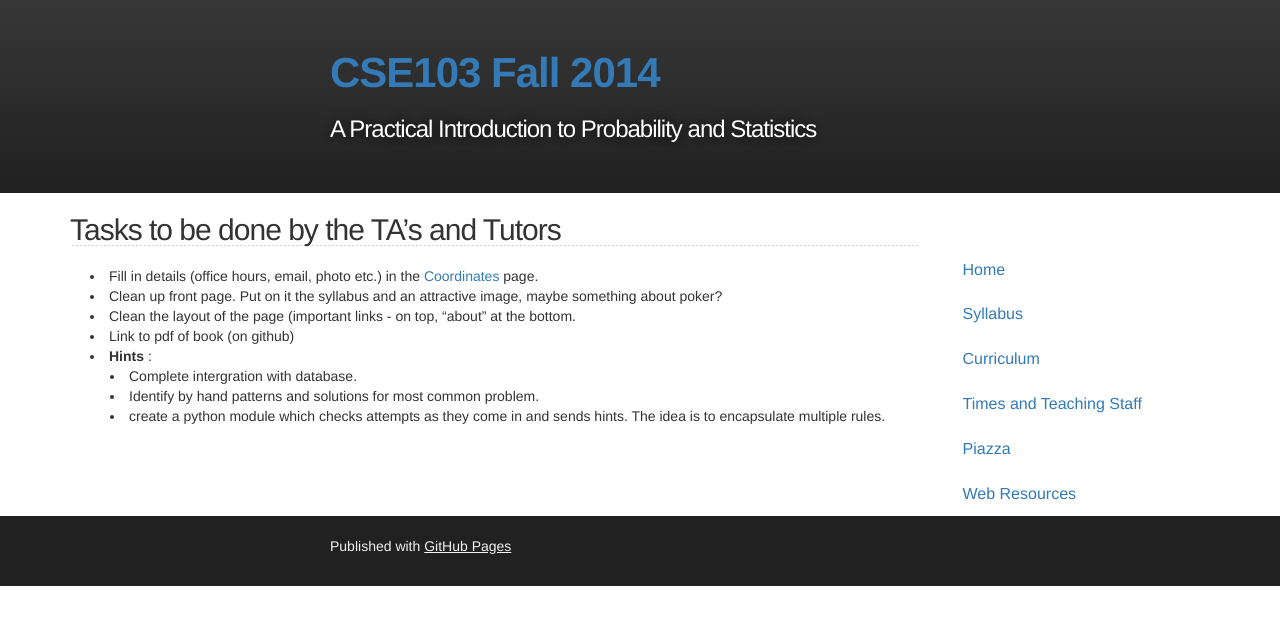
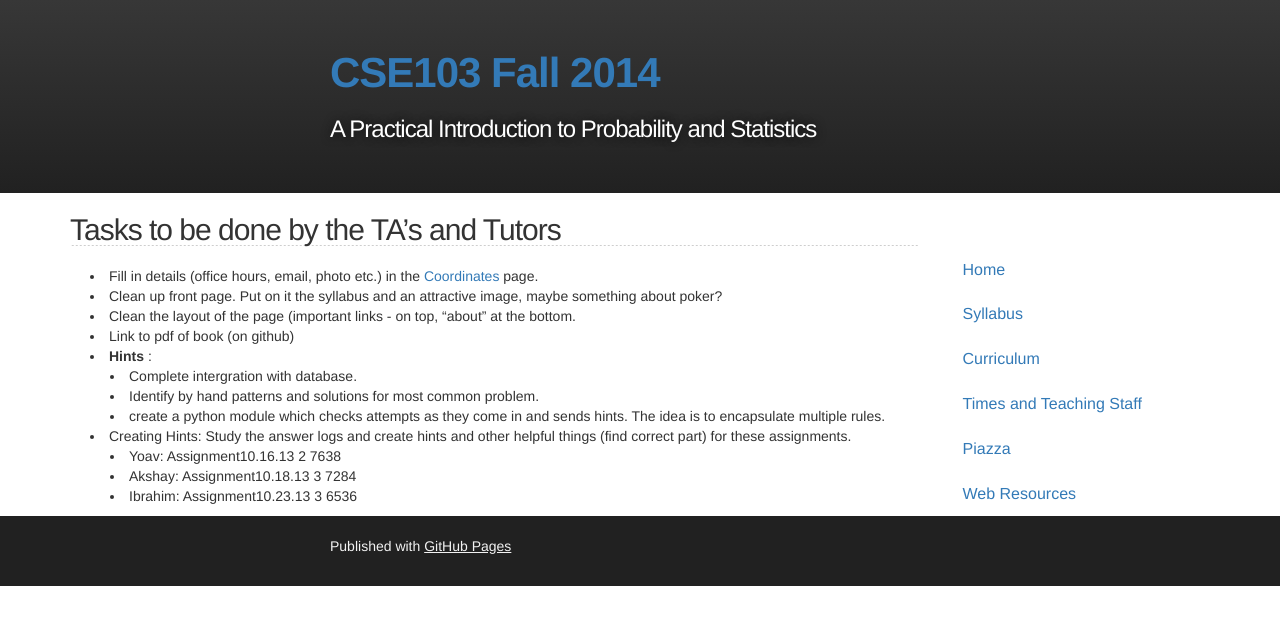
Before and after one commit to cse103/cse103.github.io, a Jekyll site: the page built from todo.md, in a window 1280 px wide. Shown: the top 625 px of the page. Built offline with Jekyll 4.4.1, drawn with Linux system fonts in a browser that asks for light colours; nearby versions of some CDN libraries; Markdown is read by kramdown in place of the engine named in the settings.

Commit message:
added some todos

```diff
--- a/todo.md
+++ b/todo.md
@@ -18,3 +18,9 @@ permalink: /Todo/
   * Identify by hand patterns and solutions for most common problem.
   * create a python module which checks attempts as they come in and
   sends hints. The idea is to encapsulate multiple rules.
+
+* Creating Hints: Study the answer logs and create hints and other
+  helpful things (find correct part) for these assignments.
+   * Yoav:    Assignment10.16.13  2             7638
+   * Akshay:  Assignment10.18.13  3             7284
+   * Ibrahim: Assignment10.23.13  3             6536
```
